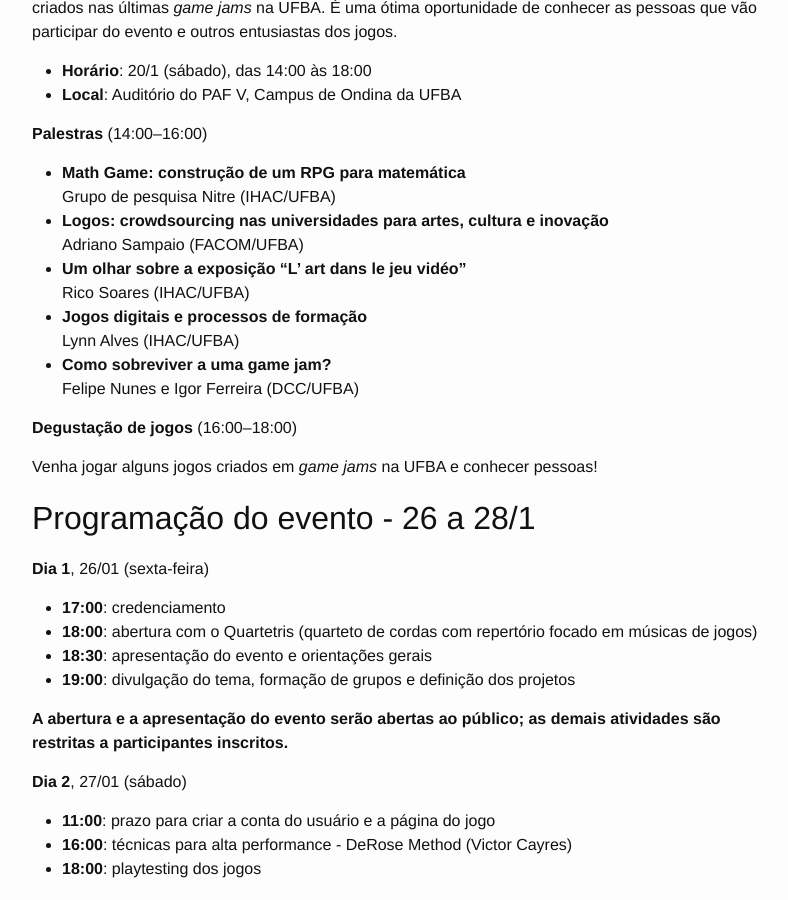
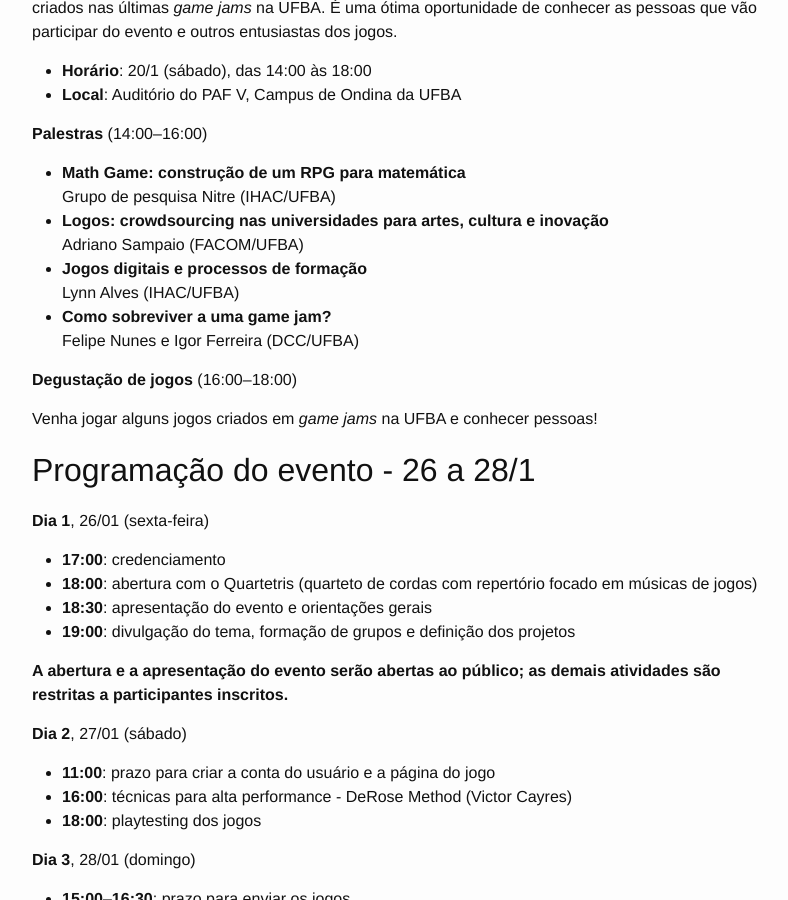
Before and after one commit to indigente/old-indigente.github.io, a Jekyll site: the page built from fubajam18.md, in a window 1280 px wide and 900 px high, scrolled down 851 px. Shown: the whole window, without its empty margins (238-1026 px from the left). Built offline with Jekyll 4.4.1, drawn with Linux system fonts in a browser that asks for light colours.

Commit message:
Retira palestra de Rico Soares.

```diff
--- a/fubajam18.md
+++ b/fubajam18.md
@@ -18,7 +18,6 @@
 
 - **Math Game: construção de um RPG para matemática**<br/>Grupo de pesquisa Nitre (IHAC/UFBA)
 - **Logos: crowdsourcing nas universidades para artes, cultura e inovação**<br/>Adriano Sampaio (FACOM/UFBA)
-- **Um olhar sobre a exposição “L' art dans le jeu vidéo”**<br/>Rico Soares (IHAC/UFBA)
 - **Jogos digitais e processos de formação**<br/>Lynn Alves (IHAC/UFBA)
 - **Como sobreviver a uma game jam?**<br/>Felipe Nunes e Igor Ferreira (DCC/UFBA)
 
```
